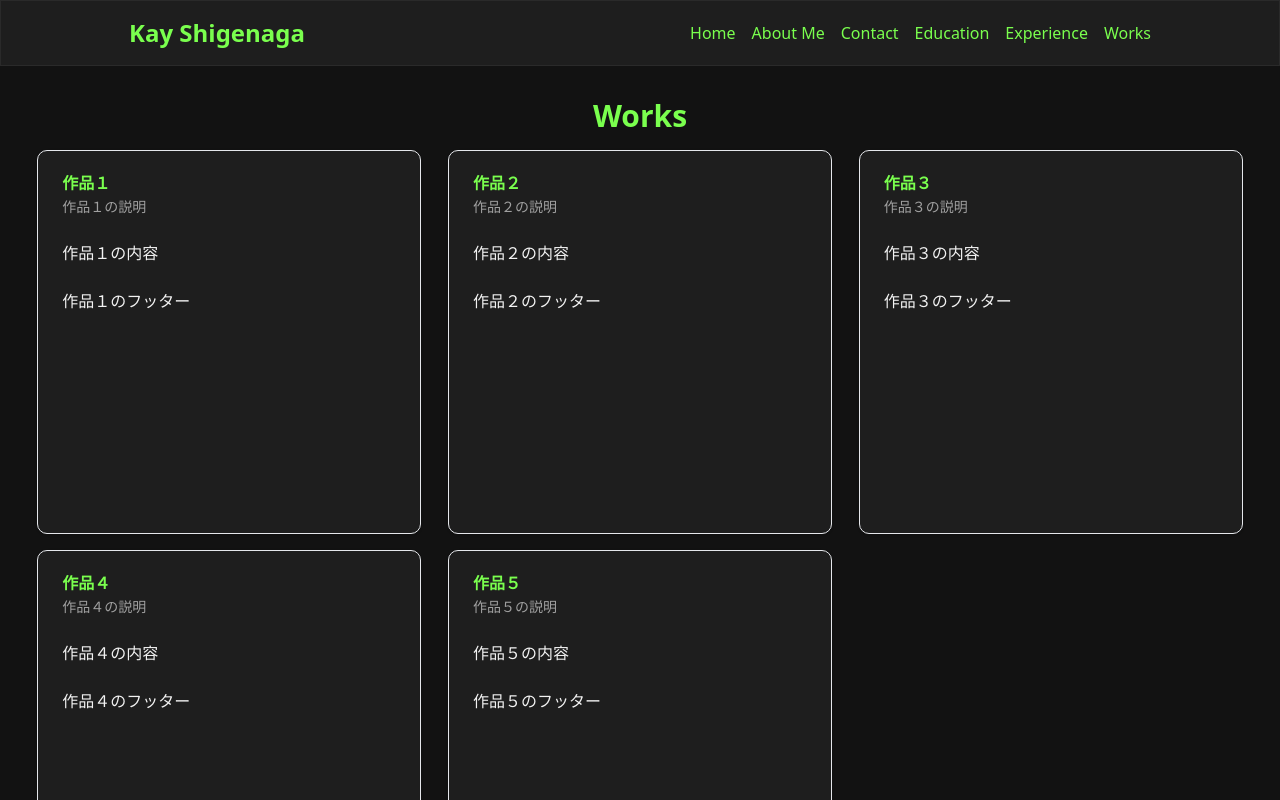
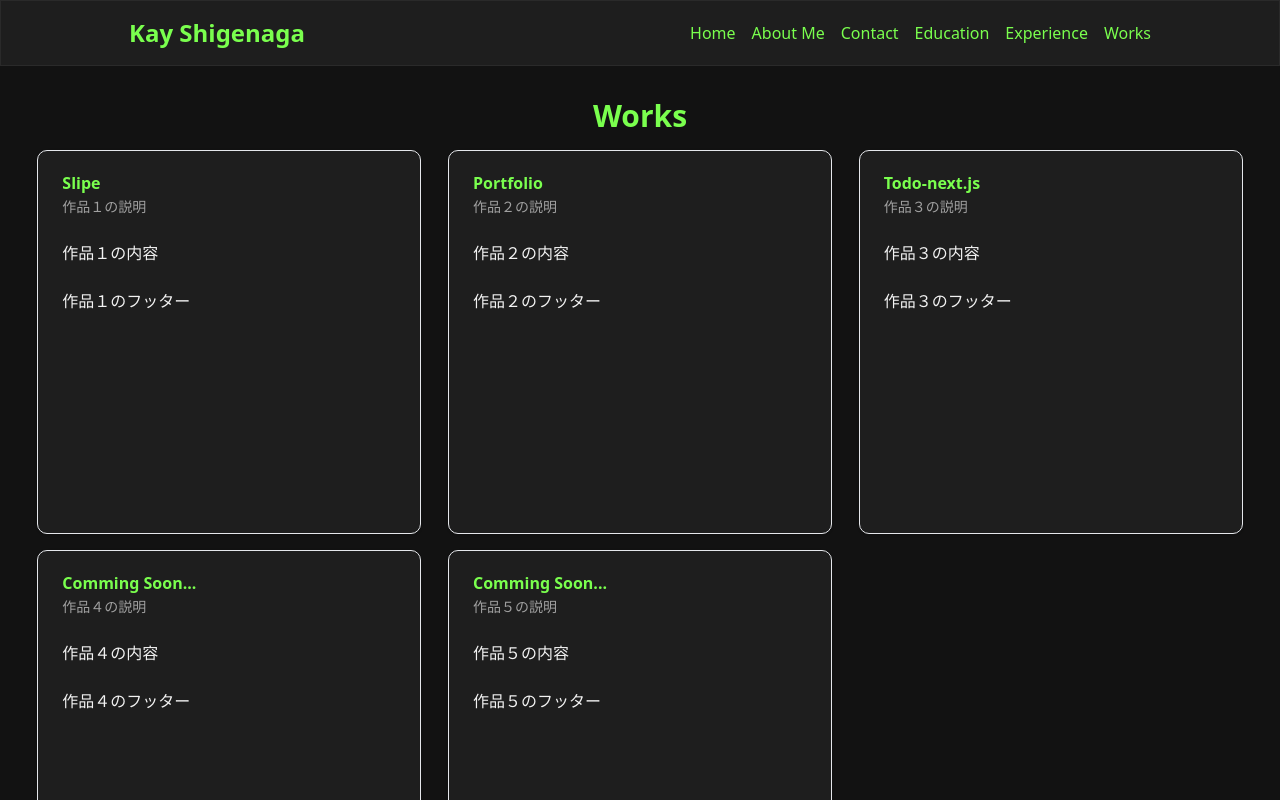
Before and after one commit to monaka-13/Portfolio, a Next.js app: page /works in a window 1280 px wide. Shown: the top 800 px of the page. Built offline with nearby package versions, Linux system fonts and the light colour scheme.

Commit message:
add: works

```diff
--- a/src/app/aboutMe/page.tsx
+++ b/src/app/aboutMe/page.tsx
@@ -1,7 +1,7 @@
 export default function Page(){
     return(
         <>
-            <h2>aboutMe</h2>
+            <h2>About Me</h2>
         </>
     )
 }
--- a/src/app/education/page.tsx
+++ b/src/app/education/page.tsx
@@ -1,7 +1,7 @@
 export default function Page(){
     return(
         <>
-            <h2>education</h2>
+            <h2>Education</h2>
         </>
     )
 }
--- a/src/app/experience/page.tsx
+++ b/src/app/experience/page.tsx
@@ -1,7 +1,7 @@
 export default function Page(){
     return(
         <>
-            <h2>experience</h2>
+            <h2>Experience</h2>
         </>
     )
 }
--- a/src/app/works/page.tsx
+++ b/src/app/works/page.tsx
@@ -6,7 +6,7 @@ import {
   CardHeader,
   CardTitle,
 } from '@/components/ui/card';
-import {works} from "@/constants/works"
+import {WORKS_ITEMS} from "@/constants/works"
 
 export default function Page() {
   return (
@@ -20,7 +20,7 @@ export default function Page() {
           lg:grid-cols-2
           xl:grid-cols-3'
       >
-        {works.map((work, index) => (
+        {WORKS_ITEMS.map((work, index) => (
           <Card key={index} className='col-span-1
               border
               min-w-96
--- a/src/constants/works.js
+++ b/src/constants/works.js
@@ -1,33 +1,33 @@
-const works = [
+const WORKS_ITEMS = [
   {
-    title: '作品１',
+    title: 'Slipe',
     description: '作品１の説明',
     content: '作品１の内容',
     footer: '作品１のフッター',
   },
   {
-    title: '作品２',
+    title: 'Portfolio',
     description: '作品２の説明',
     content: '作品２の内容',
     footer: '作品２のフッター',
   },
   {
-    title: '作品３',
+    title: 'Todo-next.js',
     description: '作品３の説明',
     content: '作品３の内容',
     footer: '作品３のフッター',
   },
   {
-    title: '作品４',
+    title: 'Comming Soon...',
     description: '作品４の説明',
     content: '作品４の内容',
     footer: '作品４のフッター',
   },
   {
-    title: '作品５',
+    title: 'Comming Soon...',
     description: '作品５の説明',
     content: '作品５の内容',
     footer: '作品５のフッター',
   },
 ]
-export { works }
+export { WORKS_ITEMS }
```
